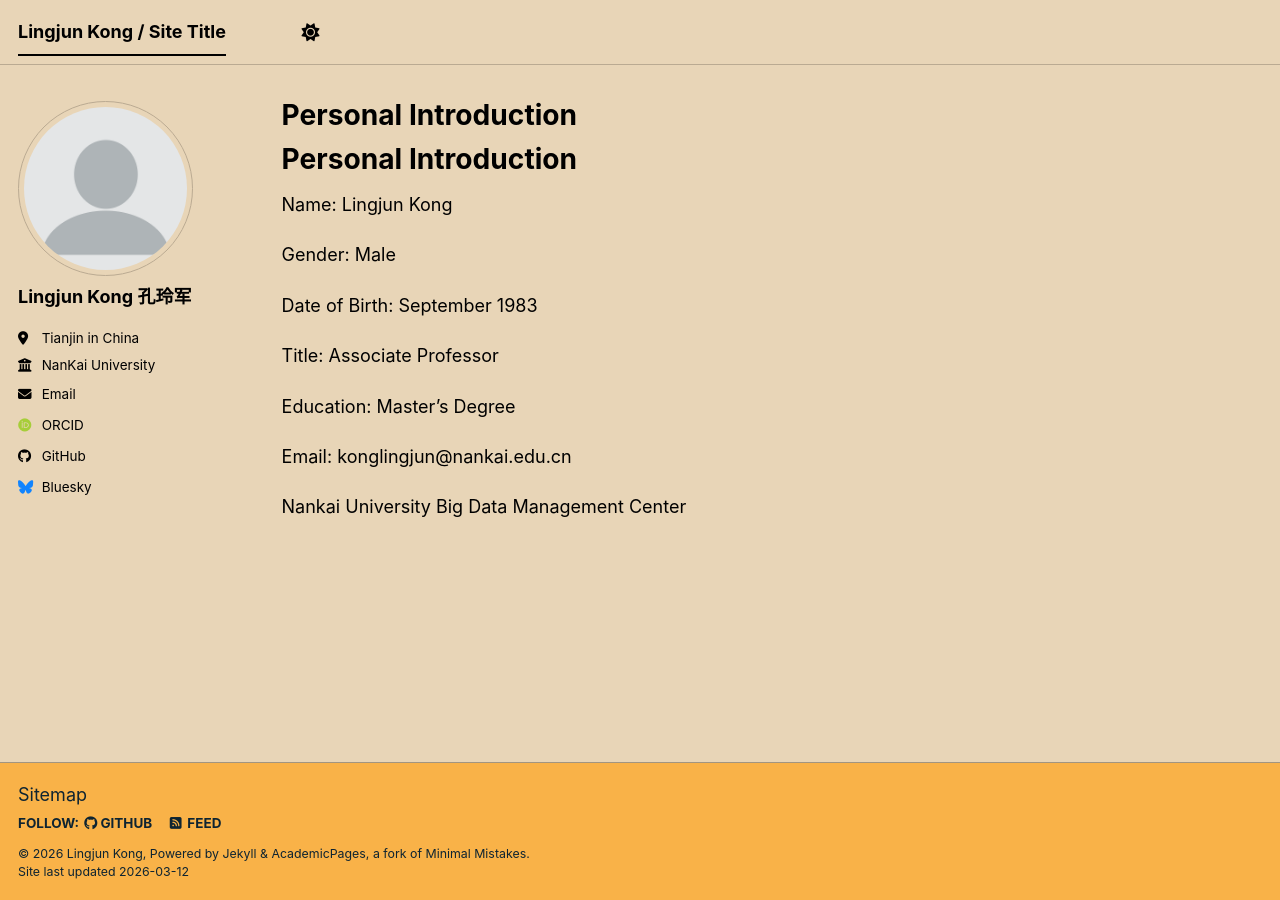
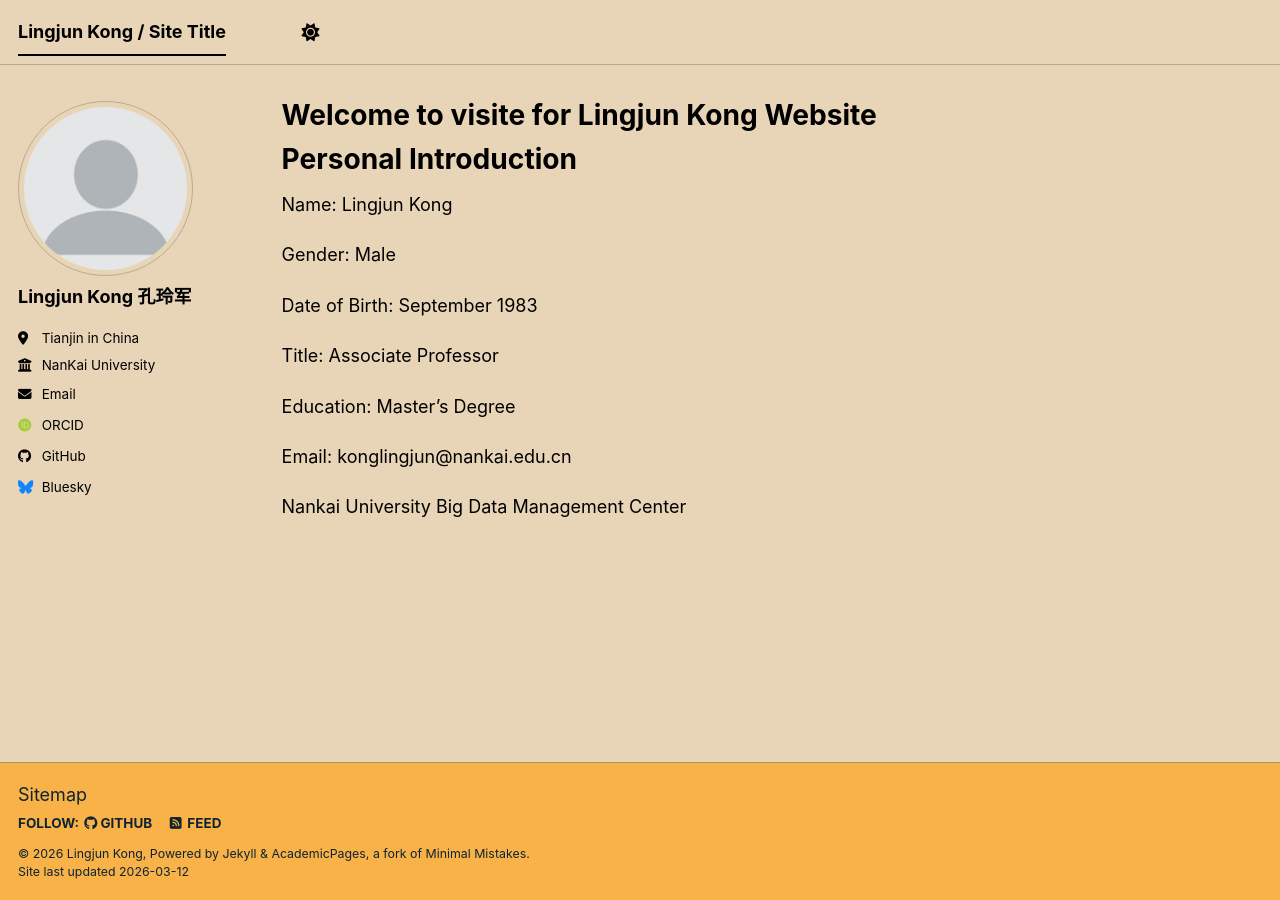
Before and after one commit to klj63260826/klj63260826.github.io, a Jekyll site: the page built from _pages/about.md, in a window 1280 px wide. Built offline with Jekyll 4.4.1, drawn with Linux system fonts in a browser that asks for light colours; some web fonts are replaced; a script bundle is joined from its source files by our own code; library files that are not in the unit come from our copies.

Commit message:
Update about.md

```diff
--- a/_pages/about.md
+++ b/_pages/about.md
@@ -1,6 +1,6 @@
 ---
 permalink: /
-title: "‌Personal Introduction"
+title: "‌Welcome to visite for Lingjun Kong Website"
 author_profile: true
 redirect_from:
   - /about/
```
